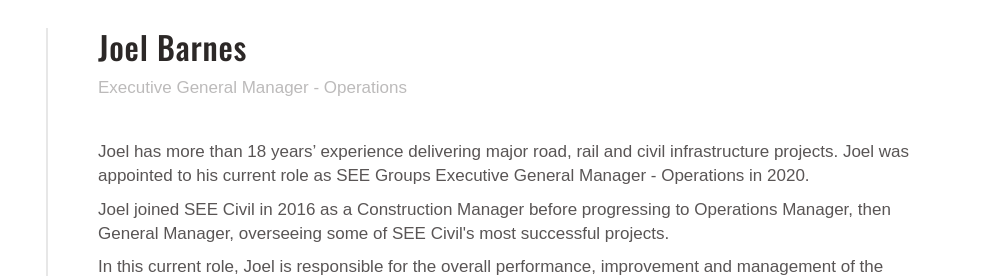
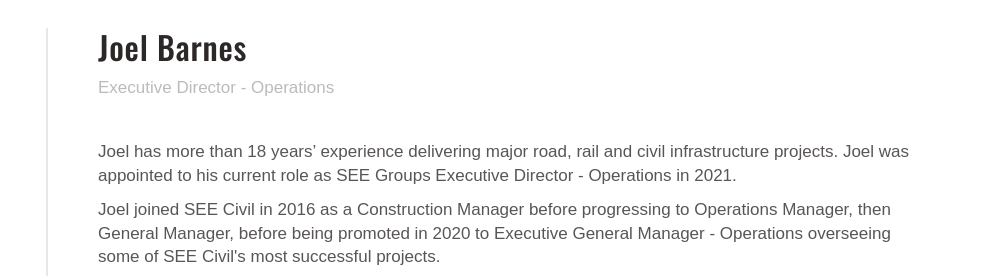
Before and after one commit to thriveweb/see-civil, a Gatsby site: page /joel-barnes/ in a window 1280 px wide. Shown: the part 360-636 px from the top of the page, 296-1280 px from the left. Built offline with nearby package versions, Linux system fonts and the light colour scheme; Gatsby itself is replaced by a stand-in of ours; some packages are replaced by stand-ins of ours; a web font is replaced by a local one.

Commit message:
Update See Group Leaders “joel-barnes”

```diff
--- a/content/see-group/leaders/joel-barnes.md
+++ b/content/see-group/leaders/joel-barnes.md
@@ -2,16 +2,17 @@
 template: SingleLeader
 title: Joel Barnes
 generalOccupation: operational manager
-occupation: Executive General Manager - Operations
+occupation: Executive Director - Operations
 profileImage: 'https://ucarecdn.com/81a42f71-5d20-4f0e-8b4c-ccc6773fc930/'
 biography: >-
   Joel has more than 18 years’ experience delivering major road, rail and civil
   infrastructure projects. Joel was appointed to his current role as SEE Groups
-  Executive General Manager - Operations in 2020.
+  Executive Director - Operations in 2021.
 
 
   Joel joined SEE Civil in 2016 as a Construction Manager before progressing to
-  Operations Manager, then General Manager, overseeing some of SEE Civil's most
+  Operations Manager, then General Manager, before being promoted in 2020 to
+  Executive General Manager - Operations overseeing some of SEE Civil's most
   successful projects.
 
 
```
